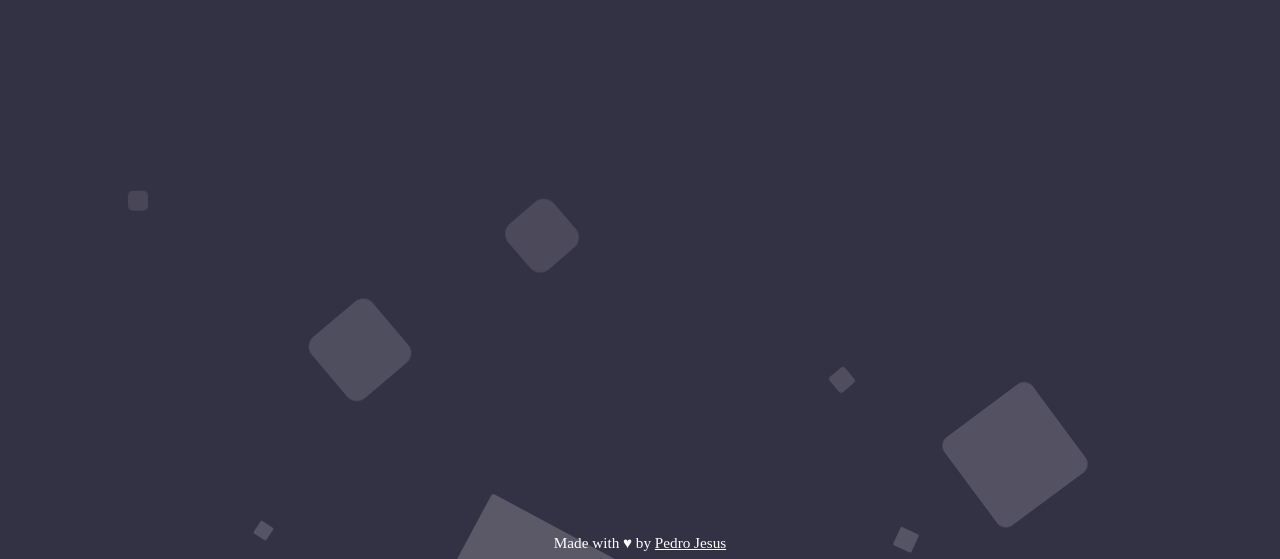
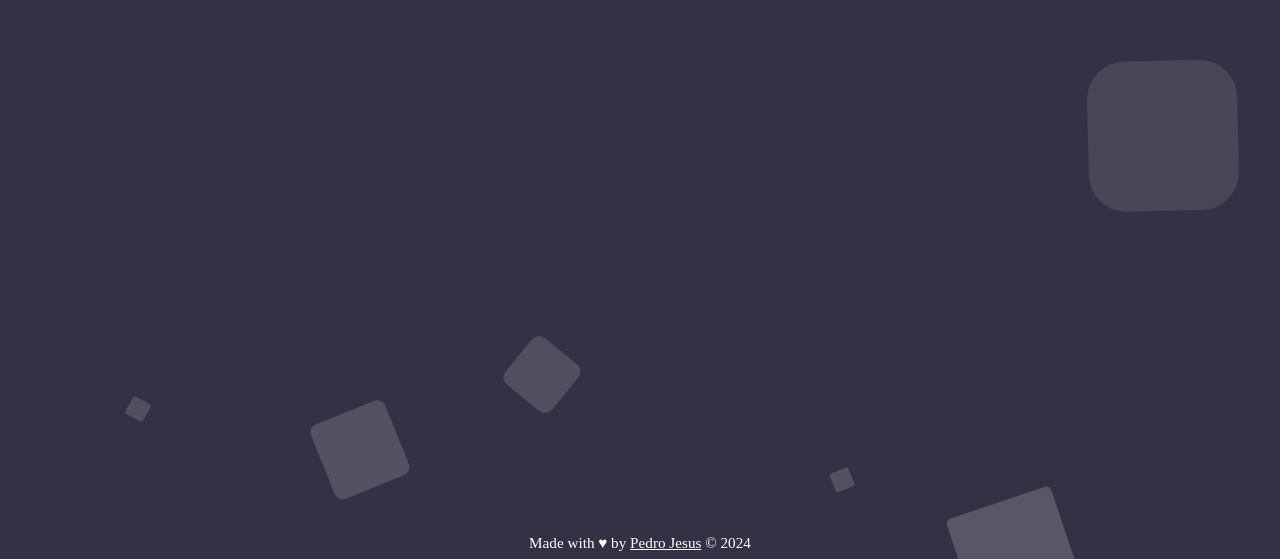
Before and after one commit to pedrotiagojesus/dev-chat, a React (Vite) app: page / in a window 1280 px wide. Shown: the part 241-800 px from the top of the page. Built offline with nearby package versions, Linux system fonts and the light colour scheme; no server answers; a web font is replaced by a local one.

Commit message:
Update footer

```diff
--- a/src/components/Footer/Footer.css
+++ b/src/components/Footer/Footer.css
@@ -12,3 +12,7 @@ footer {
 footer a {
     color: #fff;
 }
+
+footer .heart {
+    color: var(--bs-dangero);
+}
--- a/src/components/Footer/Footer.tsx
+++ b/src/components/Footer/Footer.tsx
@@ -3,10 +3,11 @@ import "./Footer.css";
 const Footer = () => {
     return (
         <footer>
-            Made with ♥ by{" "}
+            Made with <span className="heart">♥</span> by{" "}
             <a href="https://pedrotiagojesus.github.io/" target="_BLANK">
                 Pedro Jesus
-            </a>
+            </a>{" "}
+            © 2024
         </footer>
     );
 };
```
